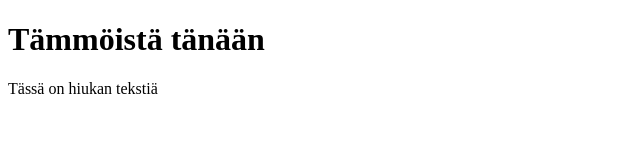
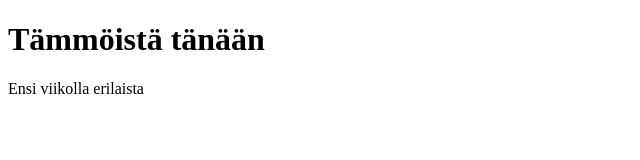
Before and after one commit to TraitorsDen/TraitorsDen.github.io, a plain HTML site: page index.html in a window 1280 px wide. Shown: the full height of the page, 0-640 px from the left. Drawn offline with Linux system fonts and the light colour scheme.

Commit message:
Update index.html

```diff
--- a/index.html
+++ b/index.html
@@ -6,7 +6,7 @@
 <body>
 
 <h1>Tämmöistä tänään</h1>
-<p>Tässä on hiukan tekstiä</p>
+<p>Ensi viikolla erilaista</p>
 
 </body>
 </html>
```
